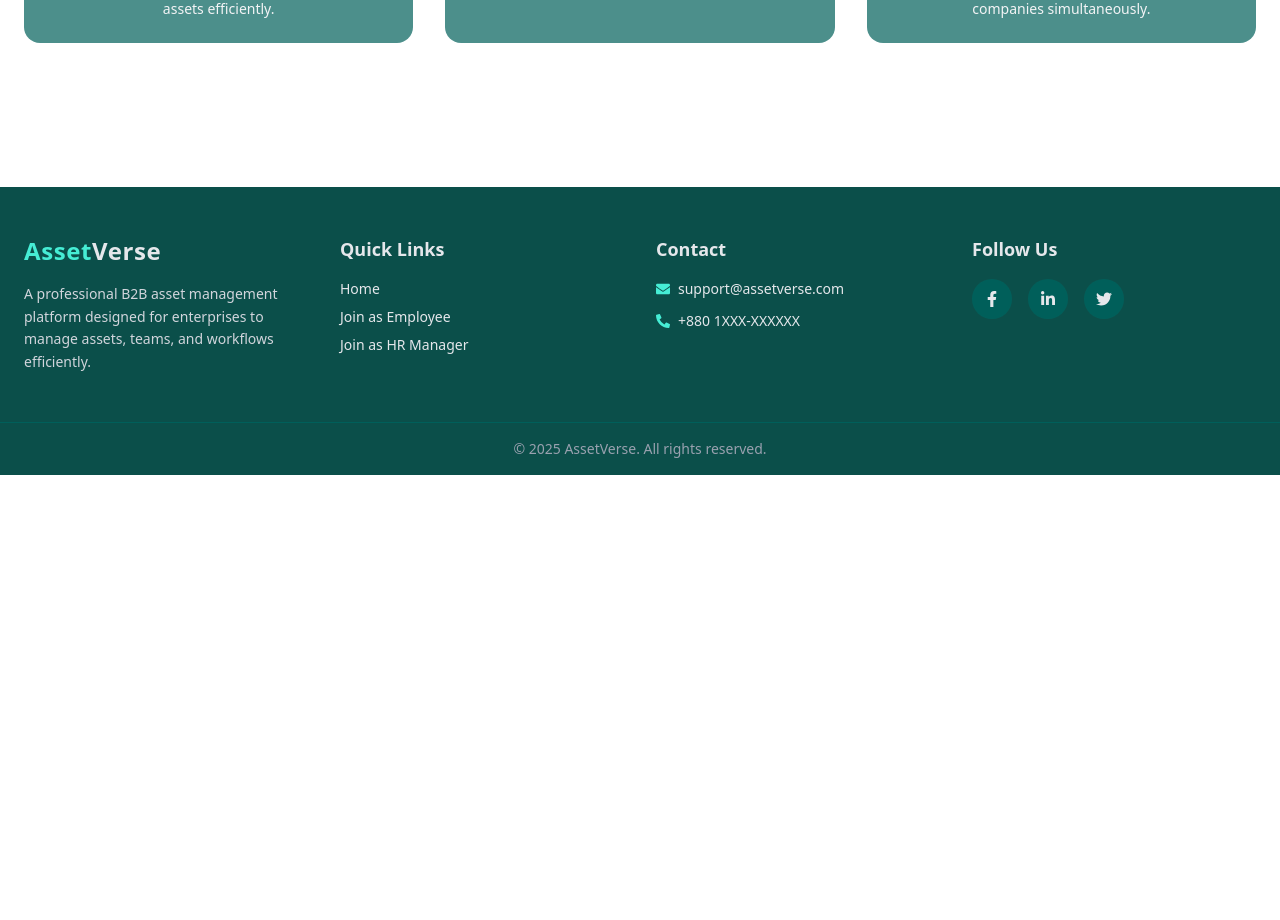
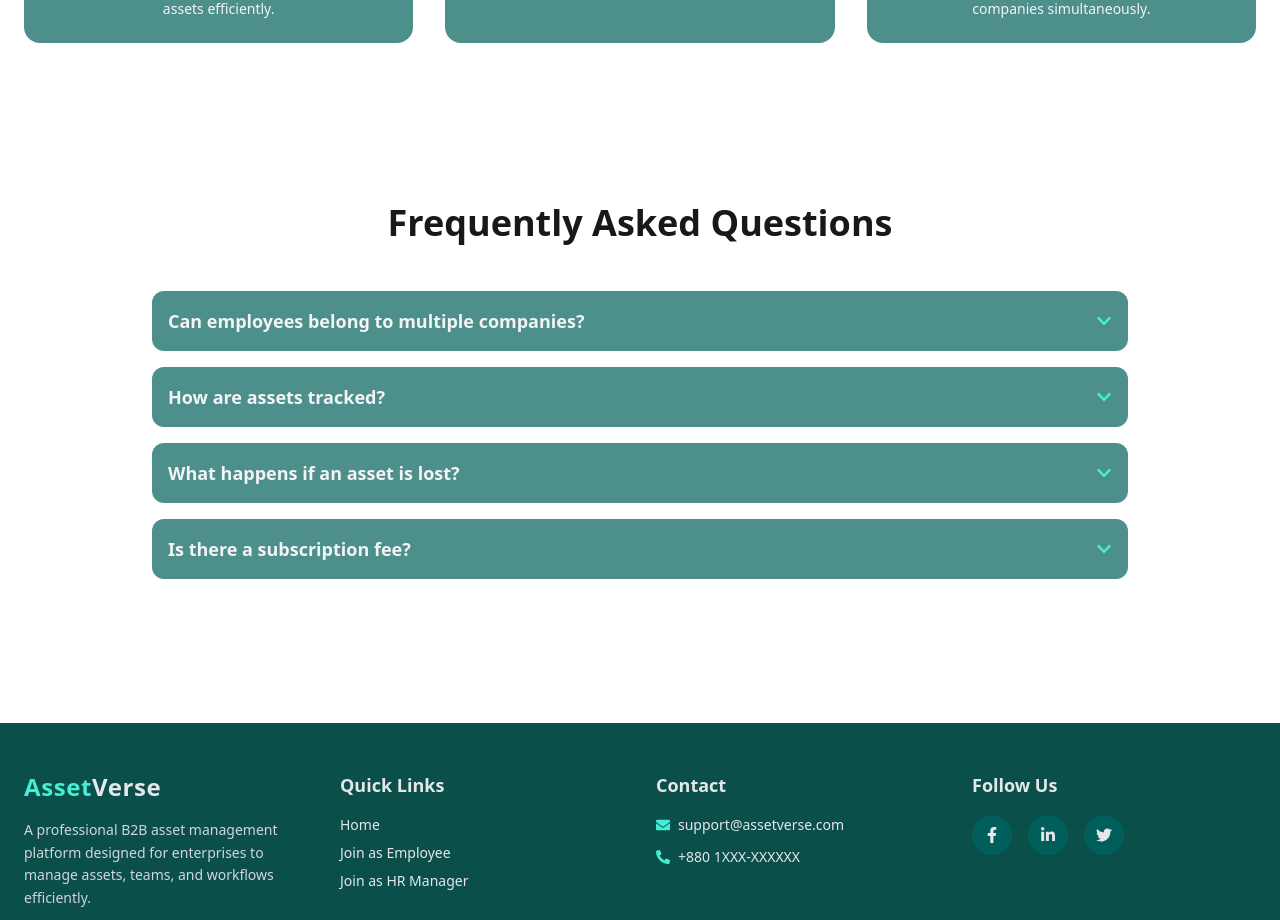
Before and after one commit to Nabil112233-ops/asset-manage-client, a React (Vite) app: page / in a window 1280 px wide. Shown: the part 2720-3640 px from the top of the page. Before the commit the page ends 3195 px from the top, so only its background shows below. Built offline with nearby package versions, Linux system fonts and the light colour scheme.

Commit message:
Employees are knowing our company with the FAQ.

```diff
--- /dev/null
+++ b/src/Pages/Home/FAQ/Faq.jsx
@@ -0,0 +1,56 @@
+import React, { useState } from 'react';
+import { FaChevronDown, FaChevronUp } from "react-icons/fa";
+
+const Faq = () => {
+    const faqs = [
+        {
+            question: "Can employees belong to multiple companies?",
+            answer: "Yes, AssetVerse supports employees working with multiple companies simultaneously.",
+        },
+        {
+            question: "How are assets tracked?",
+            answer: "Assets are tracked from inventory → assignment → return (optional). The system maintains proper visibility of all assets.",
+        },
+        {
+            question: "What happens if an asset is lost?",
+            answer: "The system improves accountability by tracking asset assignments, reducing the chance of loss.",
+        },
+        {
+            question: "Is there a subscription fee?",
+            answer: "Companies get a default subscription package for 5 employees. Additional packages may require payment.",
+        },
+    ];
+
+    const [openIndex, setOpenIndex] = useState(null);
+
+    const toggleFAQ = (index) => {
+        setOpenIndex(openIndex === index ? null : index);
+    };
+    return (
+        <section className="py-20 px-6 max-w-5xl mx-auto">
+            <h2 className="text-4xl font-bold text-center mb-12">
+                Frequently Asked Questions
+            </h2>
+
+            <div className="space-y-4">
+                {faqs.map((faq, i) => (
+                    <div
+                        key={i}
+                        className="bg-teal-800/70 backdrop-blur-md p-4 rounded-xl cursor-pointer transition hover:shadow-lg"
+                        onClick={() => toggleFAQ(i)}
+                    >
+                        <div className="flex justify-between items-center">
+                            <h3 className="text-lg font-semibold text-gray-100">{faq.question}</h3>
+                            {openIndex === i ? <FaChevronUp className="text-teal-300" /> : <FaChevronDown className="text-teal-300" />}
+                        </div>
+                        {openIndex === i && (
+                            <p className="mt-2 text-gray-100 text-sm">{faq.answer}</p>
+                        )}
+                    </div>
+                ))}
+            </div>
+        </section>
+    );
+};
+
+export default Faq;
--- a/src/Pages/Home/Home/Home.jsx
+++ b/src/Pages/Home/Home/Home.jsx
@@ -4,6 +4,7 @@ import About from '../About/About';
 import Features from '../Features/Features';
 import Testimonals from '../Testimonals/Testimonals';
 import HowItWorks from '../How It Works/HowItWorks';
+import Faq from '../FAQ/Faq';
 
 const Home = () => {
     return (
@@ -13,6 +14,7 @@ const Home = () => {
             <Features></Features>
             <Testimonals></Testimonals>
             <HowItWorks></HowItWorks>
+            <Faq></Faq>
         </div>
     );
 };
```
